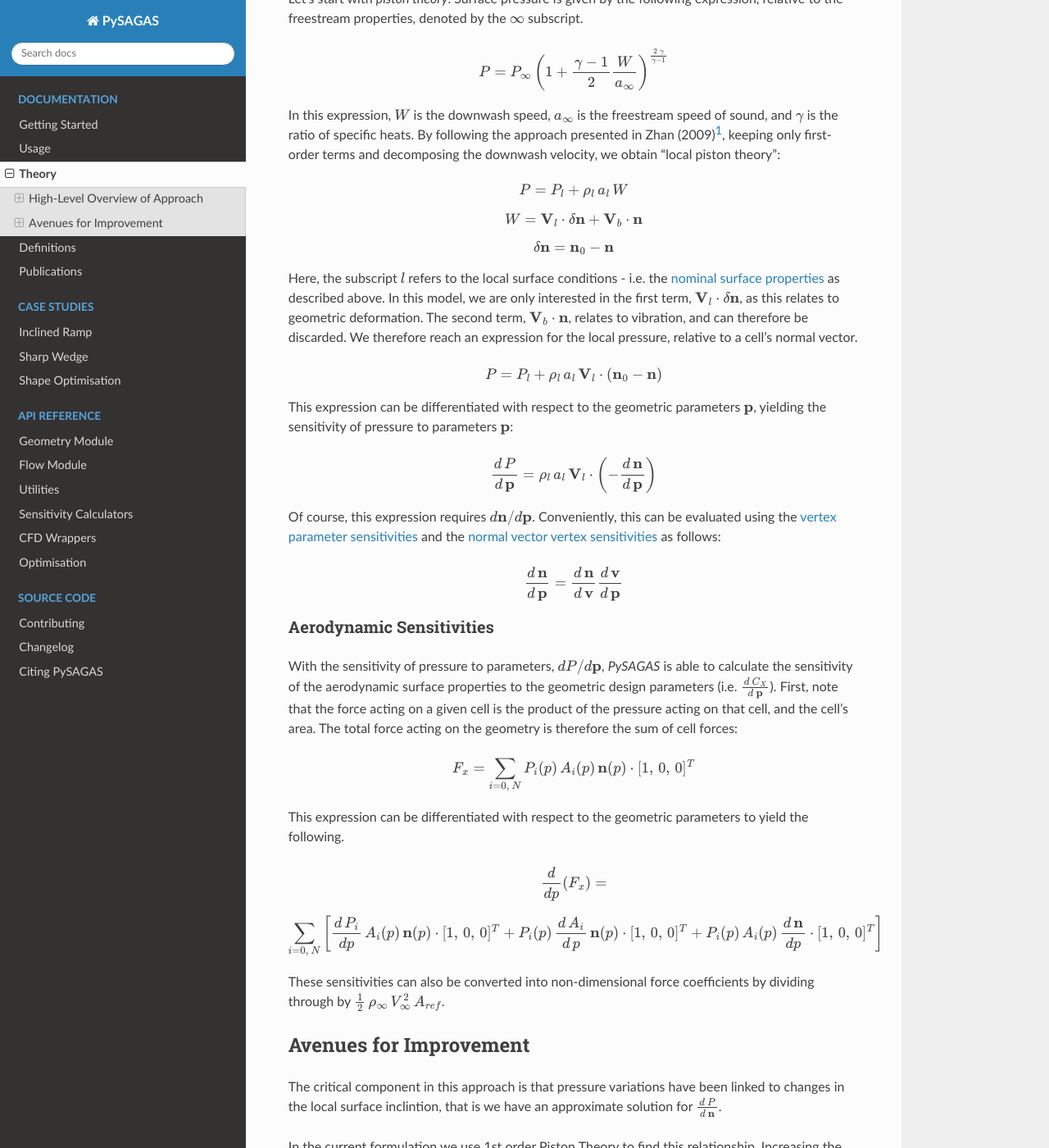
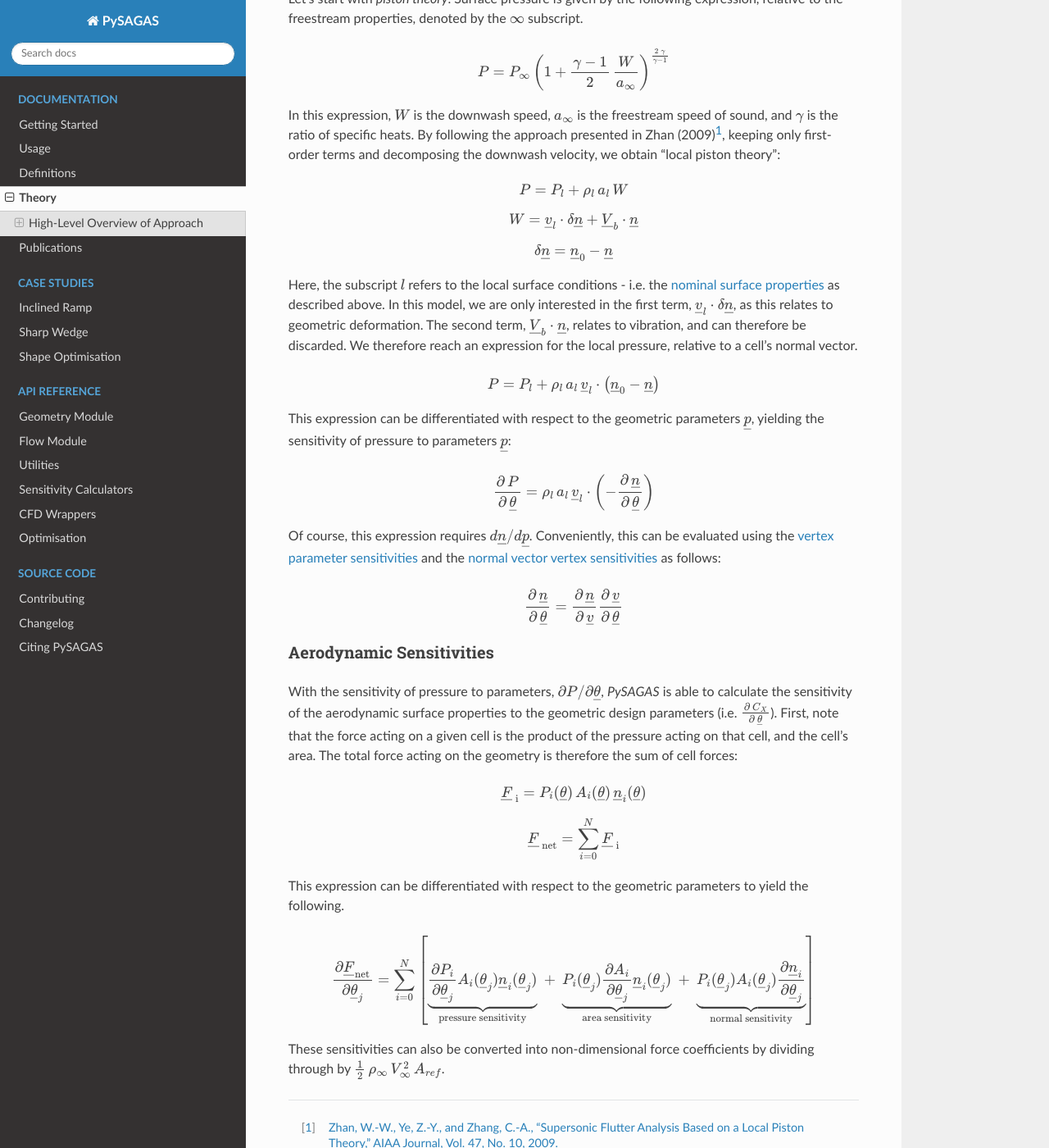
Before and after one commit to kieran-mackle/pysagas, a Sphinx documentation site: the page built from docs/source/documentation/theory.md, in a window 1280 px wide and 1400 px high, scrolled down 925 px. Shown: the whole window at 82% size. Built offline with Sphinx 7.4.7 and the Read the Docs theme 2.0.0, drawn with Linux system fonts in a browser that asks for light colours; some of the changed text lies outside the part shown.

```diff
--- a/docs/source/documentation/theory.md
+++ b/docs/source/documentation/theory.md
@@ -15,45 +15,37 @@ symbols used here.
 
 (vertex-param-sens)=
 ### Vertex-Parameter Sensitivities
-To make the link between [cell](cell-definition) data
-and geometric parameters,
-*PySAGAS* requires the user to provide the
-[vertex-parameter sensitivities](geom-param-sens),
-$d\mathbf{v}/d\mathbf{p}$. In simple cases,
-such as the [inclined ramp example](example-inclined-ramp),
-$d\mathbf{v}/d\mathbf{p}$ can be found manually. However,
-for more [complex geometries](example-nose-opt),
-this is not possible. For this
-reason, a parametric geometry generation tool offering
-geometric differentiation is recommended. One such tool
+To make the link between [cell](cell-definition) data and geometric parameters,
+*PySAGAS* requires the user to provide the [vertex-parameter sensitivities](geom-param-sens),
+$\partial\underline{v}/\partial\underline{\theta}$. In simple cases, such as the
+[inclined ramp example](example-inclined-ramp),
+$\partial\underline{v}/\partial\underline{\theta}$ can be found manually. However, for more
+[complex geometries](example-nose-opt), this is not possible. For this reason, a parametric
+geometry generation tool offering geometric differentiation is recommended. One such tool
 is [*hypervehicle*](https://github.com/kieran-mackle/hypervehicle/).
 
 
 (nominal-surface-properties)=
 ### Nominal Surface Properties
-*PySAGAS* also requires the nominal surface properties of the
-geometry being considered. Namely, the local Mach number,
-pressure and temperature. This information can come from
-any source, making *PySAGAS* CFD-solver agnostic; whether it
-be [Oblique Shock Theory](oblique-shock-relations), or
+*PySAGAS* also requires the nominal surface properties of the geometry being considered. Namely,
+the local Mach number, pressure and temperature. This information can come from any source, making
+*PySAGAS* CFD-solver agnostic; whether it be [Oblique Shock Theory](oblique-shock-relations), or
 [Cart3D](nose-cart3d-modelling).
 
 
 ### Pressure Sensitivities
-Given the nominal surface properties, *PySAGAS* can calculate the
-sensitivity of local pressure to changes in the normal vector of a
-[cell](cell-definition). Once these sensitivities are known, they
-can be linked to the geometric design parameters via application
-of the chain rule.
+Given the nominal surface properties, *PySAGAS* can calculate the sensitivity of local pressure
+to changes in the normal vector of a [cell](cell-definition). Once these sensitivities are known,
+they can be linked to the geometric design parameters via application of the chain rule.
 
-Let's start with *piston theory*. Surface pressure is given by
-the following expression, relative to the freestream properties,
-denoted by the $\infty$ subscript.
+Let's start with *piston theory*. Surface pressure is given by the following expression, relative
+to the freestream properties, denoted by the $\infty$ subscript.
 
-$$ P = P_\infty \, \left( 1 + \frac{\gamma-1}{2}
-\frac{W}{a_{\infty}} \right)
-^{\frac{2 \, \gamma}{\gamma-1}}
+
 $$
+    P = P_\infty \, \left( 1 + \frac{\gamma - 1}{2} \, \frac{W}{a_\infty} \right)^{\frac{2 \, \gamma}{\gamma - 1}}
+$$
+
 
 In this expression, $W$ is the downwash speed, $a_{\infty}$ is the
 freestream speed of sound, and $\gamma$ is the ratio of specific
@@ -63,10 +55,13 @@ obtain "local piston theory":
 
 $$ P = P_l + \rho_l \, a_l \, W$$
 
-$$ W = \mathbf{V}_l \cdot \delta \mathbf{n} + \mathbf{V}_b \cdot \mathbf{n} $$
+$$ W = \underline{v}_l \cdot \delta \underline{n} + \underline{V}_b \cdot \underline{n} $$
 
-$$ \delta \mathbf{n} = \mathbf{n}_0 - \mathbf{n} $$
+$$ \delta \underline{n} = \underline{n}_0 - \underline{n} $$
 
+<!-- $$
+    P = P_l \, \left( 1 + \frac{\gamma - 1}{2} \, \frac{v_n}{a_l} \right)^{\frac{2 \, \gamma}{\gamma - 1}},
+$$ -->
 
 
 [^1]: [Zhan, W.-W., Ye, Z.-Y., and Zhang, C.-A., “Supersonic Flutter
@@ -79,178 +74,81 @@ conditions - i.e. the
 [nominal surface properties](nominal-surface-properties)
 as described above.
 In this model, we are only interested in the first term,
-$\mathbf{V}_l \cdot \delta \mathbf{n}$, as this relates
+$\underline{v}_l \cdot \delta \underline{n}$, as this relates
 to geometric deformation. The second term,
-$\mathbf{V}_b \cdot \mathbf{n}$, relates to vibration,
+$\underline{V}_b \cdot \underline{n}$, relates to vibration,
 and can therefore be discarded. We therefore reach an
 expression for the local pressure, relative to a cell's
 normal vector.
 
-$$ P = P_l + \rho_l \, a_l \, \mathbf{V}_l \cdot \left( \mathbf{n}_0 - \mathbf{n} \right)$$
+$$ P = P_l + \rho_l \, a_l \, \underline{v}_l \cdot \left( \underline{n}_0 - \underline{n} \right)$$
 
 This expression can be differentiated with respect to
-the geometric parameters $\mathbf{p}$, yielding the
-sensitivity of pressure to parameters $\mathbf{p}$:
+the geometric parameters $\underline{p}$, yielding the
+sensitivity of pressure to parameters $\underline{p}$:
 
 $$
-\frac{d \, P}{d \, \mathbf{p}} =
-\rho_l \, a_l \, \mathbf{V}_l \cdot
-\left(- \frac{d \, \mathbf{n}}{d \, \mathbf{p}} \right)
+\frac{\partial \, P}{\partial \, \underline{\theta}} =
+\rho_l \, a_l \, \underline{v}_l \cdot
+\left(- \frac{\partial \, \underline{n}}{\partial \, \underline{\theta}} \right)
 $$
 
-Of course, this expression requires $d\mathbf{n}/d\mathbf{p}$.
+Of course, this expression requires $d\underline{n}/d\underline{p}$.
 Conveniently, this can be evaluated using the
 [vertex parameter sensitivities](vertex-param-sens) and the
 [normal vector vertex sensitivities](normal-area-vertex-sens)
 as follows:
 
 $$
-\frac{d \, \mathbf{n}}{d \, \mathbf{p}} = \frac{d \, \mathbf{n}}{d \,
-\mathbf{v}}  \frac{d \, \mathbf{v}}{d \, \mathbf{p}}
+\frac{\partial \, \underline{n}}{\partial \, \underline{\theta}} = \frac{\partial \, \underline{n}}{\partial \,
+\underline{v}}  \frac{\partial \, \underline{v}}{\partial \, \underline{\theta}}
 $$
 
 
 
 ### Aerodynamic Sensitivities
-With the sensitivity of pressure to parameters, $dP/d\mathbf{p}$,
+With the sensitivity of pressure to parameters, $\partial P/ \partial \underline{\theta}$,
 *PySAGAS* is able to calculate the sensitivity of the aerodynamic
 surface properties to the geometric design parameters
-(i.e. $\frac{d \, C_X}{d \, \mathbf{p}}$). First, note that the
+(i.e. $\frac{\partial \, C_X}{\partial \, \underline{\theta}}$). First, note that the
 force acting on a given cell is the product of the pressure acting
 on that cell, and the cell's area. The total force acting on the
 geometry is therefore the sum of cell forces:
 
 <!-- the sum notation here can be improved for clarity -->
 
-$$ F_x = \sum_{i=0, \, N} P_i(p) \, A_i(p) \, \mathbf{n}(p) \cdot
-[1, \, 0, \, 0]^T $$
 
+$$
+\underline{F}_{\text{ i}} =  P_i(\underline{\theta}) \, A_i(\underline{\theta}) \,
+\underline{n}_{i}(\underline{\theta})
+$$
+
+$$
+\underline{F}_{\text{ net}} = \sum_{i=0}^{N}
+\underline{F}_{\text{ i}}
+$$
 
 This expression can be differentiated with respect to the geometric
 parameters to yield the following.
 
-$$ \frac{d}{dp}(F_x) = $$
-
 $$
-\sum_{i=0, \, N} \left[ \frac{d \, P_i}{dp} \, A_i(p) \,
-\mathbf{n}(p) \cdot [1, \, 0, \, 0]^T
-+ P_i(p) \, \frac{d \, A_i}{d \, p} \, \mathbf{n}(p) \cdot [1, \, 0, \, 0]^T
-+ P_i(p) \, A_i(p) \, \frac{d \, \mathbf{n}}{dp} \cdot [1, \, 0, \, 0]^T
-\right]
+    \frac{\partial\underline{F}_{\text{net}}}{\partial\underline{\theta}_j} = \sum_{i=0}^N
+    \left[
+        \underbrace{
+            \frac{\partial P_i}{\partial\underline{\theta}_j} A_i(\underline{\theta}_j)\underline{n}_i(\underline{\theta}_j)
+        }_\text{pressure sensitivity}
+        \: + \:
+        \underbrace{
+            P_i(\underline{\theta}_j) \frac{\partial A_i}{\partial\underline{\theta}_j} \underline{n}_i(\underline{\theta}_j)
+        }_\text{area sensitivity}
+        \: + \:
+        \underbrace{
+            P_i(\underline{\theta}_j) A_i(\underline{\theta}_j)\frac{\partial\underline{n}_i}{\partial\underline{\theta}_j}
+        }_\text{normal sensitivity}
+    \right]
 $$
 
 
 These sensitivities can also be converted into non-dimensional
 force coefficients by dividing through by
 $\frac{1}{2} \, \rho_\infty \, V_\infty^2 \, A_{ref} $.
-
-
-
-## Avenues for Improvement
-The critical component in this approach is that pressure variations have
-been linked to changes in the local surface inclintion, that is we have
-an approximate solution for $\frac{d \, P}{d \, \mathbf{n}}$.
-
-In the current formulation we use 1st order Piston Theory to find this
-relationship. Increasing the accuracy of this calculation will deliver
-more accuracte sensitivities.
-
-Alternate methods are:
-- Second Order Piston Theory
-- Shock Expansion Theory
-- Van Dyke Second Order Theory
-
-The merit (increased computational cost vs accuracy) of these should be
-explored and compared to actual adjoint calculations.
-
-
-Extra references to review:
-
-- [Lighthill, M. J., “Oscillating Airfoils at High Mach Numbers,”
-Journal of the Aeronautical Sciences, Vol. 20, No. 6, June 1953,
-pp. 402–406](https://arc.aiaa.org/doi/abs/10.2514/8.2657?journalCode=jans)
-
-- [Ashley, H., and Zartarian, G., “Piston Theory: A New Aerodynamic
-Tool for the Aeroelastician,” Journal of the Aeronautical Sciences,
-Vol. 23, No. 12, Dec. 1956,
-pp. 1109–1118.](https://arc.aiaa.org/doi/abs/10.2514/8.3740)
-
-- [Van Dyke, M., “A Study of Second-Order Supersonic Flow Theory,”
-NACA TR 1081, 1951.](https://thesis.library.caltech.edu/10587/1/van-dyke-milton-1949-thesis.pdf)
-
-- [Zartarian, G., Hsu, P. T., and Ashley, H., “Dynamic Airloads
-and Aeroelastic Problems at Entry Mach Numbers,” Journal of the
-Aeronautical Sciences, Vol. 28, No. 3,
-March 1961, pp. 209–222.](https://arc.aiaa.org/doi/10.2514/8.8927)
-
-
-### More complex correction equations
-
-One caveat of usng higher order correction equations is that these may
-be better/worse suited for specific Mach number ranges. That is different
-approaches may be required for different parts of the flight envelope.
-
-$$ q^2 = (U+u)^2 + v^2 + w^2 $$
-
-For isentropic flow the pressure coefficient is given by:
-
-$$C_p = \frac{P - P_\infty}{\frac{1}{2} \, \rho_\infty \, U^2} =
-\frac{2}{\gamma \, M^2} \, \left[ \left( 1 + \frac{\gamma-1}{2} \, M^2 \, \left( 1 -
-\frac{q^2}{U^2} \right) \right)^{\frac{\gamma}{\gamma-1}} - 1 \right] $$
-
-Expanding the equation yields:
-
-$$
-C_p = -2 \, \frac{u}{U} - \frac{v^2 + w^2}{U^2} + \beta^2 \, \frac{u^2}{U^2} +
-M^2 \, \frac{u}{U} \, \frac{v^2+w^2}{U^2} + \frac{M^2}{4} \,
-\left( \frac{v^2+w^2}{U^2} \right)^2
-\\
-+\left[ \frac{u^3}{U^3}, \, \frac{u^2}{U^2} \,
-\frac{v^2+w^2}{U^2}, \, \frac{u}{U} \, \left( \frac{v^2+w^2}{U^2} \right)^2, \,
-\left(\frac{v^2 +w^2}{U^2} \right)^3 \right]
-$$
-
-$$
-\beta = \sqrt{M^2-1}
-$$
-
-All the explicitly listed terms will contribute to second order solutions.
-
-
-### Directly using the Pressure Equation
-
-First, take the derivative of $P$ with respect to $W$.
-
-$$
-\frac{dP}{dW} =
-\frac{P\gamma}{a} \cdot
-\left(
-    1 + W \frac{\gamma - 1}{2a}
-\right) ^
-\frac{\gamma + 1}{\gamma - 1}
-$$
-
-
-$$ W = \mathbf{V}_l \cdot (\mathbf{n}_0 - \mathbf{n}) + \mathbf{V}_b \cdot \mathbf{n}$$
-
-$$ \frac{dW}{d\mathbf{n}} = -\mathbf{V}_l + \mathbf{V}_b $$
-
-
-Next, calculate $\frac{dP}{d\mathbf{p}}$:
-
-
-$$ \frac{dP}{d\mathbf{p}} = \frac{dP}{dW} \cdot \frac{dW}{d\mathbf{n}} \cdot \frac{d\mathbf{n}}{d\mathbf{p}} $$
-
-$$ = \frac{P_{\infty} \gamma \left(2a+W\left(\gamma-1\right)\right)^
-{\frac{\gamma+1}{\gamma-1}}}
-{2^{\frac{\gamma+1}{\gamma-1}}a^{\frac{2\gamma}{\gamma-1}}}
-\cdot
-(\mathbf{V}_l + \mathbf{V}_b)
-\cdot
-\frac{d\mathbf{n}}{d\mathbf{p}}
-$$
-
-
-### Conditional Models
-Different models for forward facing [cells](cell-definition)
-versus backwards facing [cells](cell-definition).
```
Also changed, not shown: docs/source/documentation/definitions.md (+24 -24 lines), docs/source/examples/nose_cone.md (+3 -3 lines), docs/source/examples/ramp_3d.md (+4 -4 lines), docs/source/examples/sharp_wedge.md (+3 -3 lines), docs/source/index.md (+1 -1 lines), docs/source/_static/nominal_tri.png, docs/source/_static/pysagas-delta-theta.png (added), docs/source/_static/pysagas-delta-vertex.png (added).
